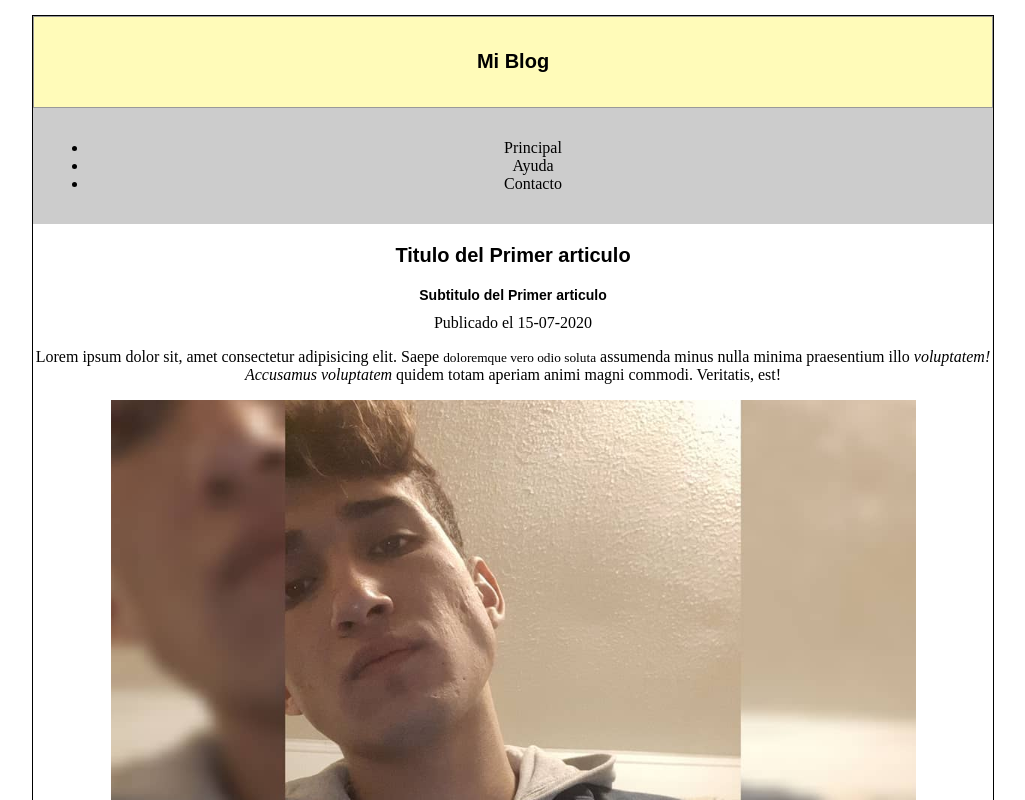
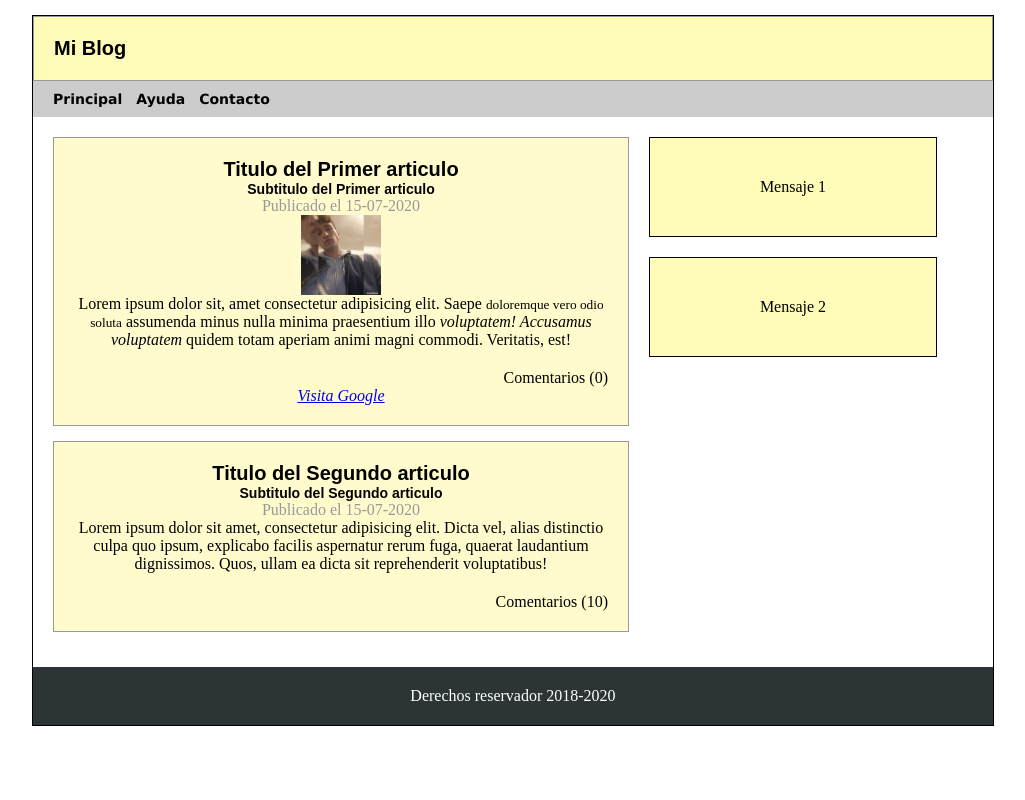
Before and after one commit to Vitoko4k/html5, a plain HTML site: page Index.html in a window 1280 px wide. Shown: the top 800 px of the page, without its empty margins (127-1152 px from the left). Drawn offline with Linux system fonts and the light colour scheme.

Commit message:
conocimiento css

```diff
--- a/Estilos.css
+++ b/Estilos.css
@@ -1,3 +1,8 @@
+* {
+    margin: 0px;
+    padding: 0px;
+}
+
 h1 {
     font-size: 20px;
     /* tamaño de la letra */
@@ -43,7 +48,70 @@ body {
     padding: 20px;
 }
 
+.header h1 {
+    text-align: left;
+}
+
 .menu {
     background: #ccc;
-    padding: 15px;
+    padding: 5px 15px;
+    text-align: left;
 }
+
+.menu li {
+    list-style: none;
+    /* el estilo por defecto no lo quiero */
+    padding: 5px;
+    font: bold 14px verdana;
+    display: inline-block;
+}
+
+.seccion {
+    margin: 20px;
+    width: 60%;
+    float: left;
+    /* flotar */
+}
+
+.columna {
+    width: 30%;
+    float: left;
+    margin: 20px 0px;
+}
+
+.columna blockquote {
+    border: 1px solid black;
+    padding: 40px;
+    background: #fffbb9;
+    margin-bottom: 20px;
+}
+
+.pie {
+    clear: both;
+    /* elimina todo lo sobrante */
+    padding: 20px;
+    background: #2d3436;
+    color: #ffffff;
+}
+
+.imagen {
+    width: 80px;
+    display: block;
+    margin: auto;
+}
+
+article{
+    background: #fffbcc;
+    border: 1px solid #999;
+    padding: 20px;
+    margin-bottom: 15px;
+}
+
+article footer {
+    text-align: right;
+    margin-top: 20px;
+}
+
+time {
+    color: #999;
+}
--- a/Index.html
+++ b/Index.html
@@ -31,7 +31,7 @@
             </ul>
         </nav>
 
-        <section>
+        <section class="seccion">
         <!-- contenido -->
             <article>
             <!-- articulo -->
@@ -43,6 +43,9 @@
 
                 <time datetime="15-07-2020">Publicado el 15-07-2020</time>
                 <!-- fecha -->
+
+                <img class="imagen" src="./Imagenes/Captura.PNG"/>
+                <!-- imagen -->
 
                 <p>Lorem ipsum dolor sit, amet consectetur adipisicing elit.
                     Saepe
@@ -57,9 +60,6 @@
                     <!-- alterar con css -->
                 </p>
                 <!-- parrafo -->
-
-                <img src="./Imagenes/Captura.PNG"/>
-                <!-- imagen -->
 
                 <footer>
                     <p>Comentarios (0)</p>
@@ -88,7 +88,7 @@
             </article>
         </section>
 
-        <aside>
+        <aside class="columna">
         <!-- contenido relacionado menos importante -->
             <blockquote cite='https://es.wikipedia.org/wiki/Wikipedia:Portada'>
             <!-- cita -->
@@ -100,7 +100,7 @@
             </blockquote>
         </aside>
 
-        <footer>
+        <footer class="pie">
         <!-- pie de pagina -->
             Derechos reservador 2018-2020
         </footer>
```
